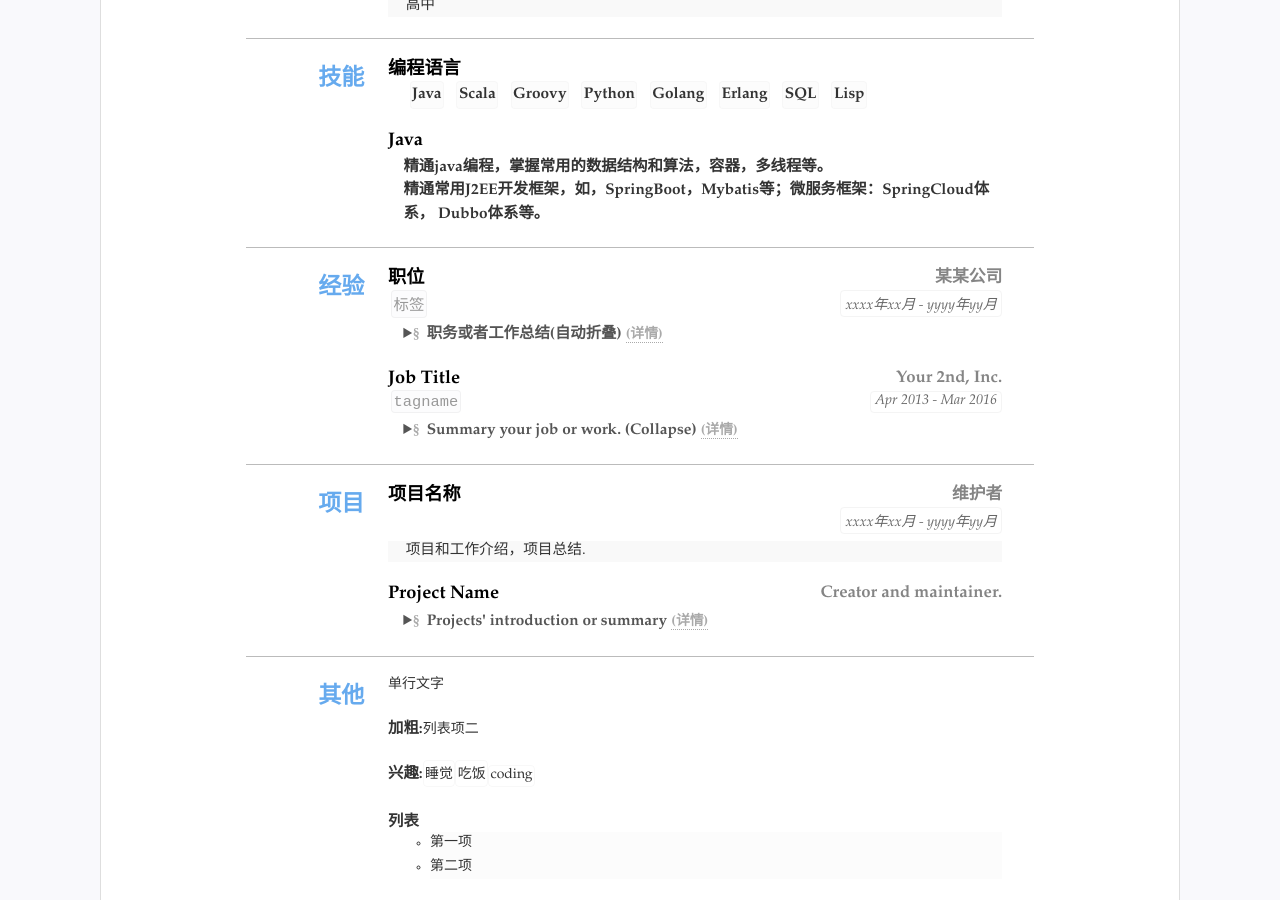
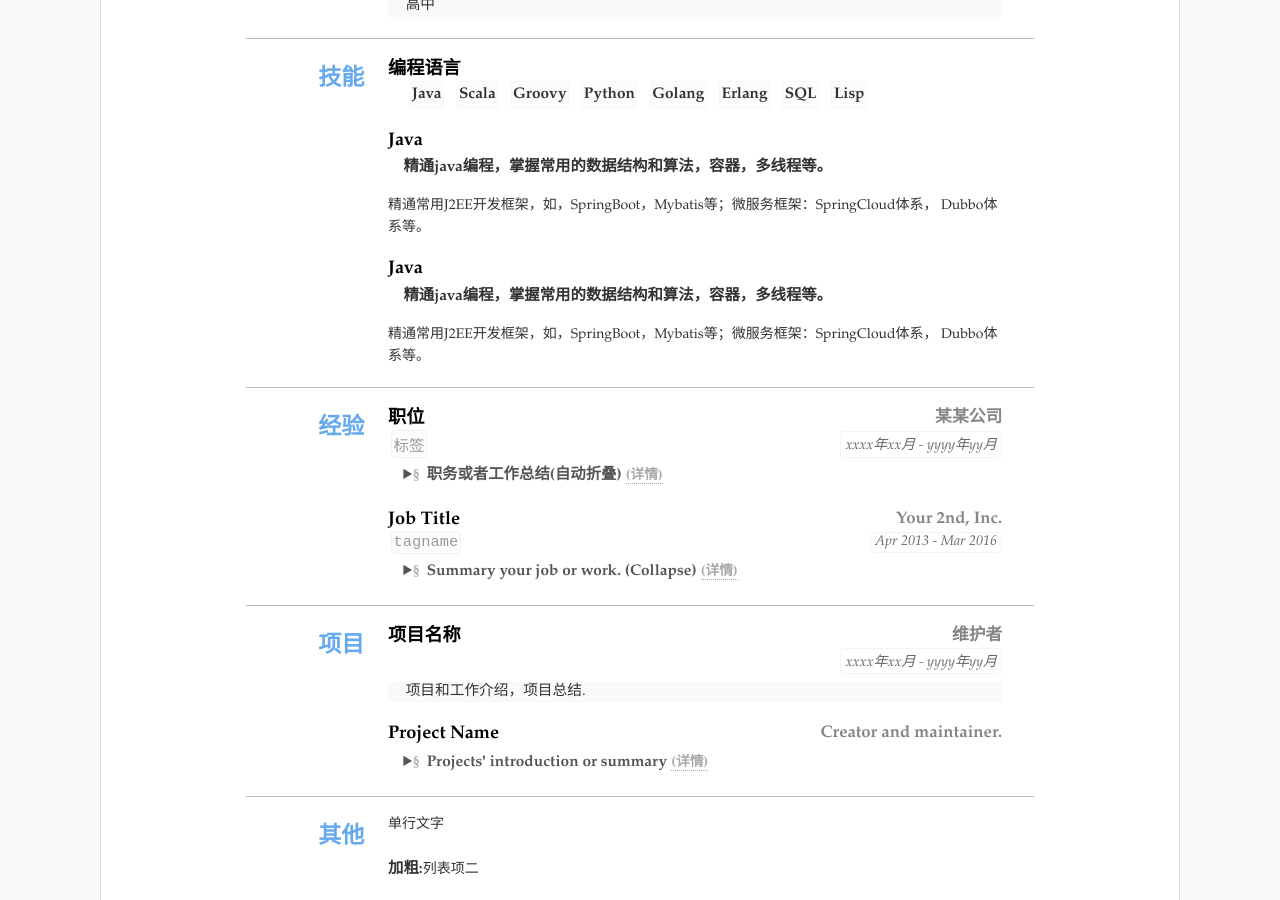
Before and after one commit to kennykong/resume, a Jekyll site: the page built from index.html, in a window 1280 px wide and 900 px high, scrolled down 381 px. Built offline with Jekyll 4.4.1, drawn with Linux system fonts in a browser that asks for light colours.

Commit message:
Update resume.yml

```diff
--- a/_data/resume.yml
+++ b/_data/resume.yml
@@ -53,7 +53,10 @@ main: #简历主要内容，
     - SQL
     - Lisp
   - title: Java
-    summary: 精通java编程，掌握常用的数据结构和算法，容器，多线程等。<br/>精通常用J2EE开发框架，如，SpringBoot，Mybatis等；微服务框架：SpringCloud体系， Dubbo体系等。
+    summary: 精通java编程，掌握常用的数据结构和算法，容器，多线程等。<p/>精通常用J2EE开发框架，如，SpringBoot，Mybatis等；微服务框架：SpringCloud体系， Dubbo体系等。
+
+  - title: Java
+    summary: 精通java编程，掌握常用的数据结构和算法，容器，多线程等。<p/>精通常用J2EE开发框架，如，SpringBoot，Mybatis等；微服务框架：SpringCloud体系， Dubbo体系等。
 
 
 - type: experience
```
